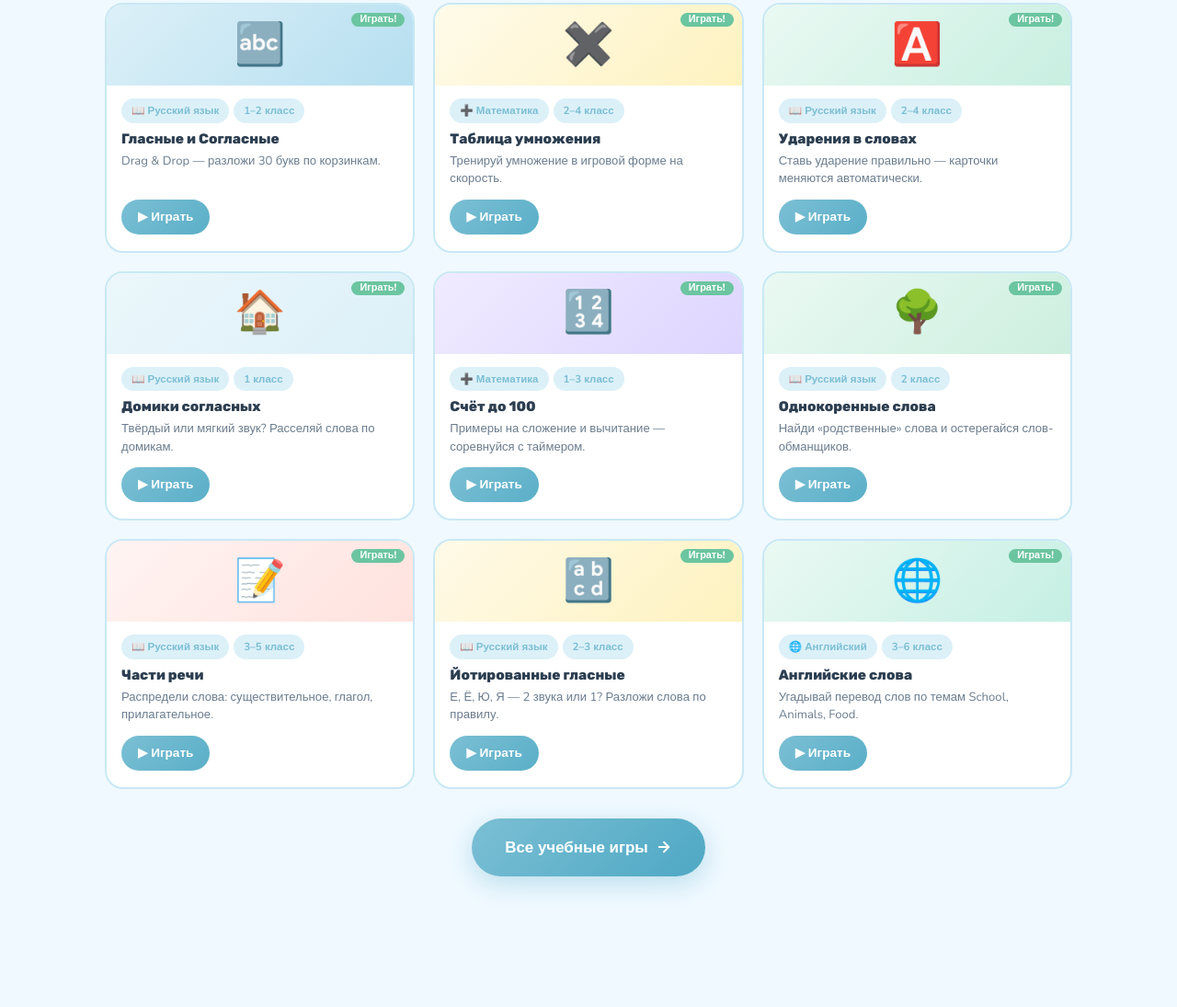
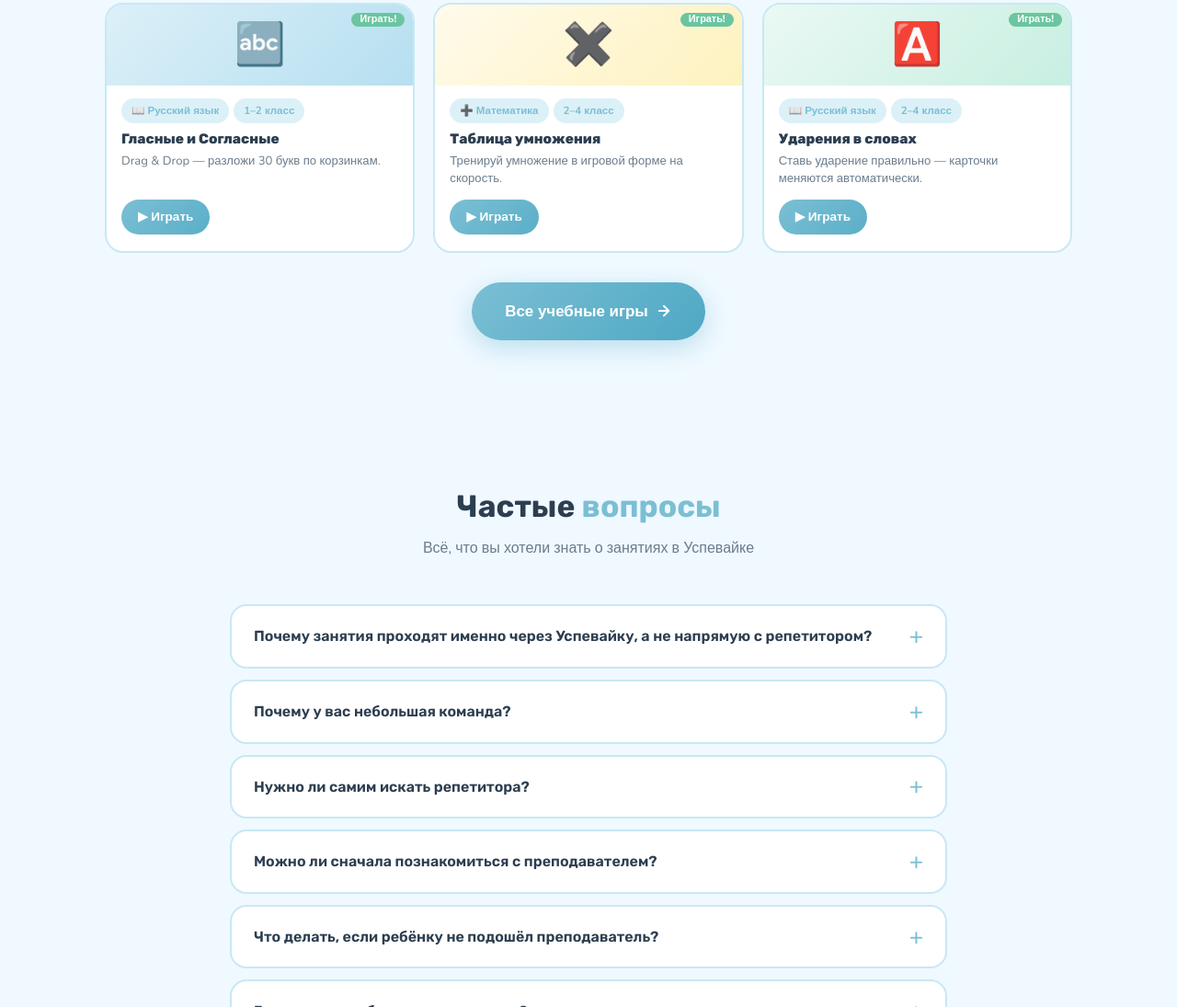
Before and after one commit to denvikadsv-sudo/uspevayka, a plain HTML site: page index.html in a window 1280 px wide. Shown: the part 6516-7611 px from the top of the page at 92% size. Drawn offline with nearby package versions, Linux system fonts and the light colour scheme.

Commit message:
Главная: в блоке игр снова три карточки
Co-Authored-By: Claude Sonnet 5.5 <noreply@anthropic.com>
Claude-Session: https://claude.ai/code/session_013NZgc21fMMowcHqb41kSNE

```diff
--- a/index.html
+++ b/index.html
@@ -1082,102 +1082,6 @@
         </div>
       </div>
 
-      <div class="games-tease__card games-tease__card--available">
-        <div class="games-tease__banner" style="background:linear-gradient(135deg,#EBF7FB,#DCF0F8);">
-          🏠
-          <span class="games-tease__active-badge">Играть!</span>
-        </div>
-        <div class="games-tease__body">
-          <div class="games-tease__chips">
-            <span class="teacher-chip">📖 Русский язык</span>
-            <span class="teacher-chip">1 класс</span>
-          </div>
-          <h3 class="games-tease__title">Домики согласных</h3>
-          <p class="games-tease__desc">Твёрдый или мягкий звук? Расселяй слова по домикам.</p>
-          <a href="game-consonants.html" class="games-tease__btn">▶ Играть</a>
-        </div>
-      </div>
-
-      <div class="games-tease__card games-tease__card--available">
-        <div class="games-tease__banner" style="background:linear-gradient(135deg,#F0EBFF,#DDD5FF);">
-          🔢
-          <span class="games-tease__active-badge">Играть!</span>
-        </div>
-        <div class="games-tease__body">
-          <div class="games-tease__chips">
-            <span class="teacher-chip">➕ Математика</span>
-            <span class="teacher-chip">1–3 класс</span>
-          </div>
-          <h3 class="games-tease__title">Счёт до 100</h3>
-          <p class="games-tease__desc">Примеры на сложение и вычитание — соревнуйся с таймером.</p>
-          <a href="game-count.html" class="games-tease__btn">▶ Играть</a>
-        </div>
-      </div>
-
-      <div class="games-tease__card games-tease__card--available">
-        <div class="games-tease__banner" style="background:linear-gradient(135deg,#EAF9F3,#CDEFDF);">
-          🌳
-          <span class="games-tease__active-badge">Играть!</span>
-        </div>
-        <div class="games-tease__body">
-          <div class="games-tease__chips">
-            <span class="teacher-chip">📖 Русский язык</span>
-            <span class="teacher-chip">2 класс</span>
-          </div>
-          <h3 class="games-tease__title">Однокоренные слова</h3>
-          <p class="games-tease__desc">Найди «родственные» слова и остерегайся слов-обманщиков.</p>
-          <a href="game-roots.html" class="games-tease__btn">▶ Играть</a>
-        </div>
-      </div>
-
-      <div class="games-tease__card games-tease__card--available">
-        <div class="games-tease__banner" style="background:linear-gradient(135deg,#FFF4F3,#FFE2DE);">
-          📝
-          <span class="games-tease__active-badge">Играть!</span>
-        </div>
-        <div class="games-tease__body">
-          <div class="games-tease__chips">
-            <span class="teacher-chip">📖 Русский язык</span>
-            <span class="teacher-chip">3–5 класс</span>
-          </div>
-          <h3 class="games-tease__title">Части речи</h3>
-          <p class="games-tease__desc">Распредели слова: существительное, глагол, прилагательное.</p>
-          <a href="game-speech.html" class="games-tease__btn">▶ Играть</a>
-        </div>
-      </div>
-
-      <div class="games-tease__card games-tease__card--available">
-        <div class="games-tease__banner" style="background:linear-gradient(135deg,#FFFAE8,#FEF2BF);">
-          🔡
-          <span class="games-tease__active-badge">Играть!</span>
-        </div>
-        <div class="games-tease__body">
-          <div class="games-tease__chips">
-            <span class="teacher-chip">📖 Русский язык</span>
-            <span class="teacher-chip">2–3 класс</span>
-          </div>
-          <h3 class="games-tease__title">Йотированные гласные</h3>
-          <p class="games-tease__desc">Е, Ё, Ю, Я — 2 звука или 1? Разложи слова по правилу.</p>
-          <a href="game-yot.html" class="games-tease__btn">▶ Играть</a>
-        </div>
-      </div>
-
-      <div class="games-tease__card games-tease__card--available">
-        <div class="games-tease__banner" style="background:linear-gradient(135deg,#EAF9F3,#C5EFE3);">
-          🌐
-          <span class="games-tease__active-badge">Играть!</span>
-        </div>
-        <div class="games-tease__body">
-          <div class="games-tease__chips">
-            <span class="teacher-chip">🌐 Английский</span>
-            <span class="teacher-chip">3–6 класс</span>
-          </div>
-          <h3 class="games-tease__title">Английские слова</h3>
-          <p class="games-tease__desc">Угадывай перевод слов по темам School, Animals, Food.</p>
-          <a href="game-english.html" class="games-tease__btn">▶ Играть</a>
-        </div>
-      </div>
-
     </div>
 
     <div style="text-align:center;margin-top:32px;">
```
